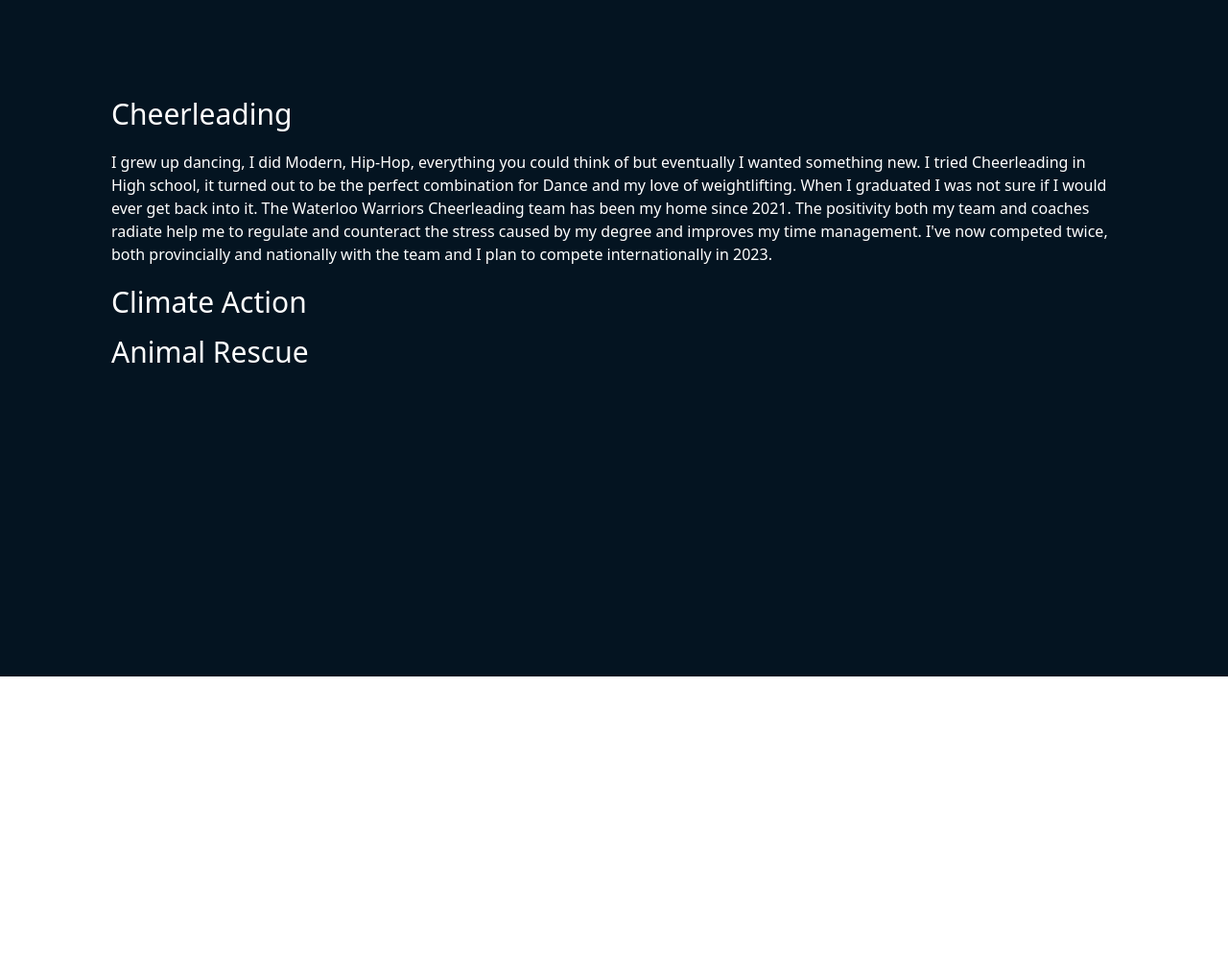
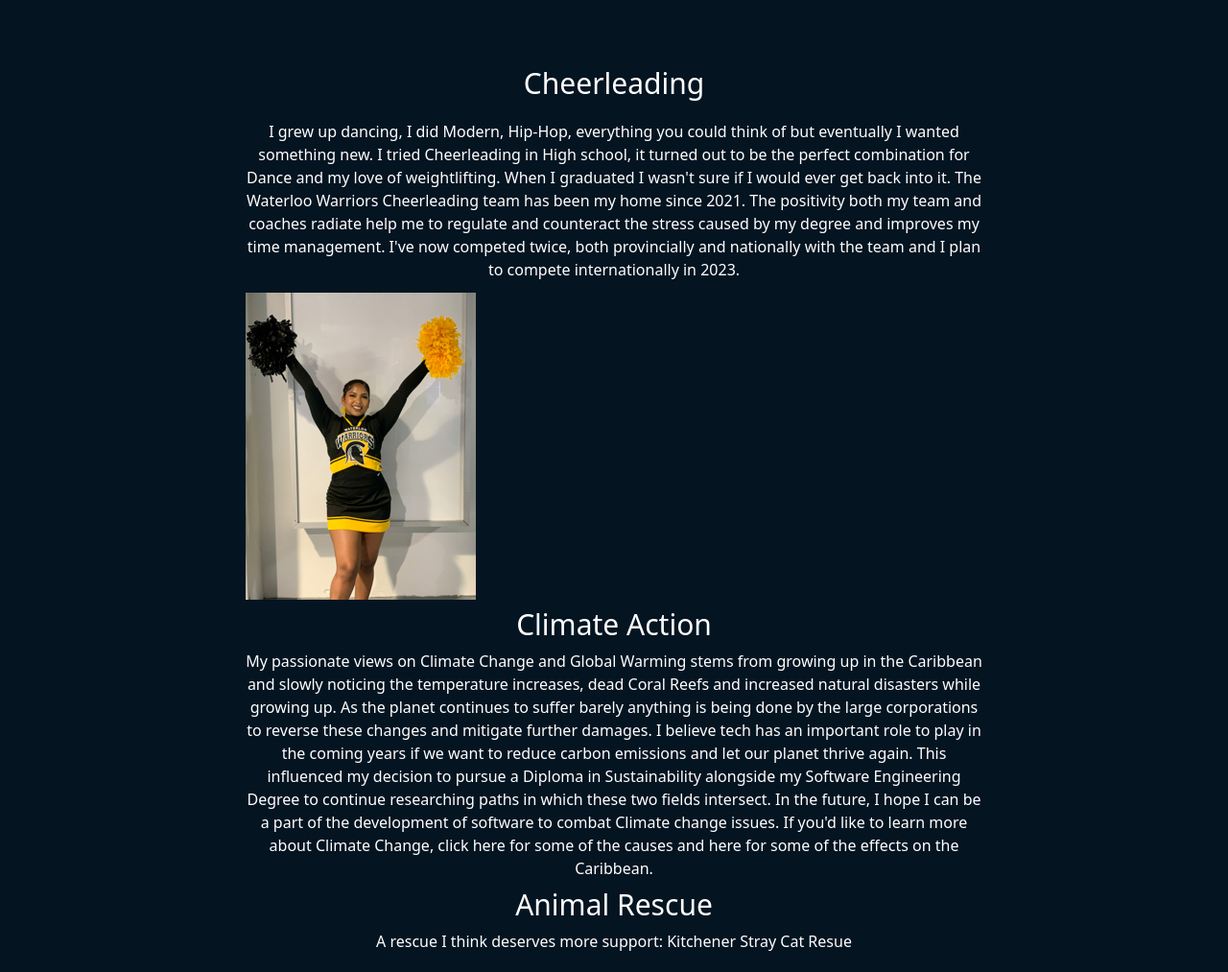
Before and after one commit to giselleramlal/portfolio, a Gatsby site: page /passions in a window 1280 px wide. Shown: the part 95-1108 px from the top of the page at 96% size. Before the commit the page ends 800 px from the top, so only its background shows below. Built offline with nearby package versions, Linux system fonts and the light colour scheme; Gatsby itself is replaced by a stand-in of ours.

Commit message:
Feat: add more passions

```diff
--- a/src/components/layout.js
+++ b/src/components/layout.js
@@ -3,8 +3,8 @@ import { Link } from 'gatsby'
 
 const Navbar = ({ pageTitle, children }) => {
   return (
-    <div className='bg-teal1 h-screen p-5'>
-      <div className='flex flex-row-reverse bg-teal1 text-slate-300 p-4 '>
+    <div className='bg-teal1 h-full min-h-screen p-5'>
+      <div className='flex flex-row-reverse bg-teal1 text-slate-300 p-4 mt-4'>
         <ul class="flex items-center">
           <li class="mr-6">
             <Link class="" to="/about">About</Link>
--- a/src/pages/passions.js
+++ b/src/pages/passions.js
@@ -1,20 +1,29 @@
 import * as React from 'react'
 import Layout from '../components/layout'
+import cheer from '../images/cheer.png'
 
 const PassionsPage = () => {
   return (
     <Layout>
-      <div className='text-white p-24'>
+      <div className='text-white max-w-3xl m-auto pt-12 text-center'>
         <div className='text-3xl py-2'>Cheerleading</div>
         <p className='py-3'>I grew up dancing, I did Modern, Hip-Hop, everything you could think of but eventually I wanted something new.
           I tried Cheerleading in High school, it turned out to be the perfect combination for Dance and my love of weightlifting.
-          When I graduated I was not sure if I would ever get back into it. The Waterloo Warriors Cheerleading team has been my home since 2021.
+          When I graduated I wasn't sure if I would ever get back into it. The Waterloo Warriors Cheerleading team has been my home since 2021.
           The positivity both my team and coaches radiate help me to regulate and counteract the stress caused by my degree and improves my time management.
           I've now competed twice, both provincially and nationally with the team and I plan to compete internationally in 2023.
         </p>
+        <img src={cheer} alt="OCF Provincials 2022"/>
         <div className='text-3xl py-2'>Climate Action</div>
-        <p></p>
+        <p>My passionate views on Climate Change and Global Warming stems from growing up in the Caribbean and slowly noticing the temperature increases, dead Coral Reefs and increased natural disasters while growing up.
+          As the planet continues to suffer barely anything is being done by the large corporations to reverse these changes and mitigate further damages.
+          I believe tech has an important role to play in the coming years if we want to reduce carbon emissions and let our planet thrive again.
+          This influenced my decision to pursue a Diploma in Sustainability alongside my Software Engineering Degree to continue researching paths in which these two fields intersect.
+          In the future, I hope I can be a part of the development of software to combat Climate change issues. If you'd like to learn more about Climate Change,
+           click <a href='https://climate.nasa.gov/causes/'>here</a> for some of the causes and <a href='https://www.iadb.org/en/ove/climate-change-caribbean-small-island-states'>here</a> for some of the effects on the Caribbean.
+        </p>
         <div className='text-3xl py-2'>Animal Rescue</div>
+        <p>A rescue I think deserves more support: <a href='https://kitchenerstraycatrescue.org/'>Kitchener Stray Cat Resue</a></p>
       </div>
     </Layout>
   )
--- a/src/pages/projects.js
+++ b/src/pages/projects.js
@@ -4,7 +4,7 @@ import Layout from '../components/layout'
 const   ProjectsPage = () => {
   return (
     <Layout>
-        <div className='text-white'>
+        <div className='text-white max-w-3xl m-auto pt-12'>
 
             <div className='text-3xl p-3 text-center'>Some Projects I've worked on</div>
             <div>Chess</div>
```
Also changed, not shown: src/images/cheer.png (added), src/images/icon.png (deleted), 3 other files.
